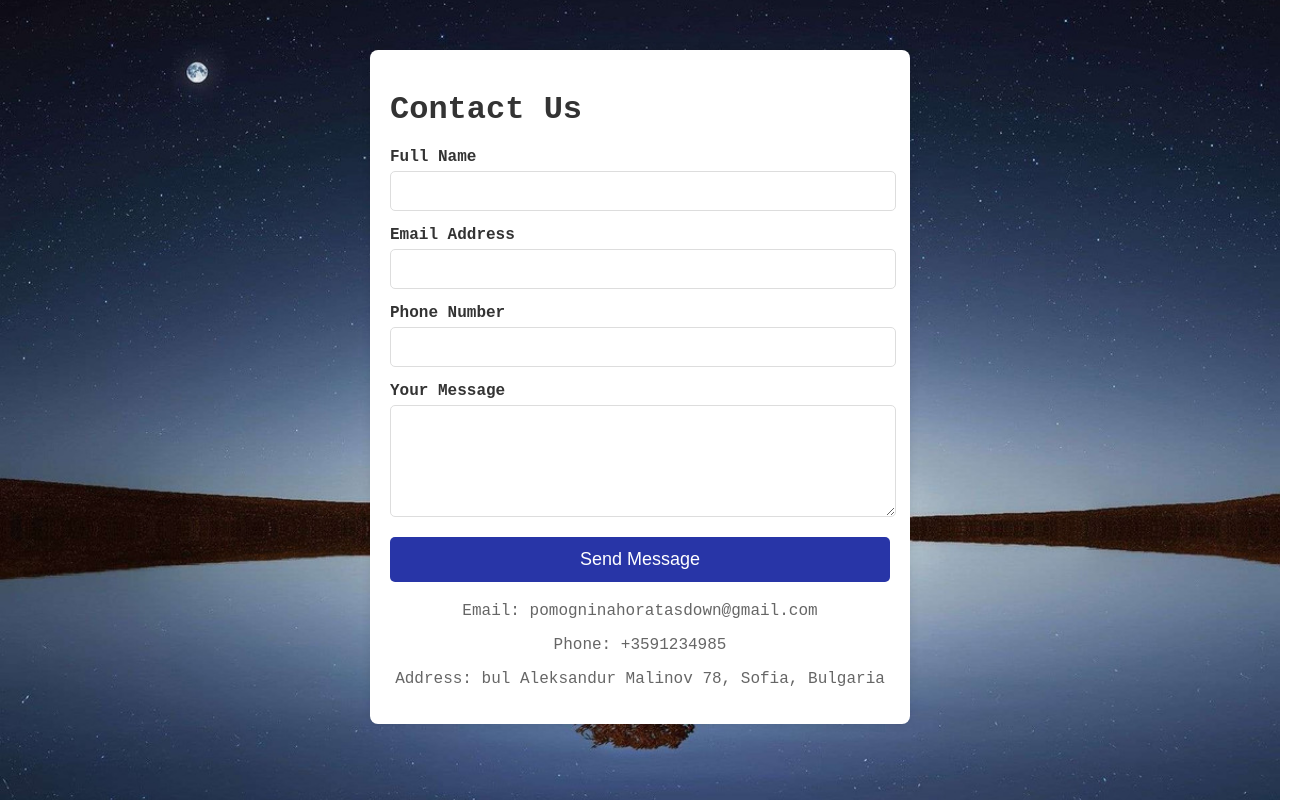
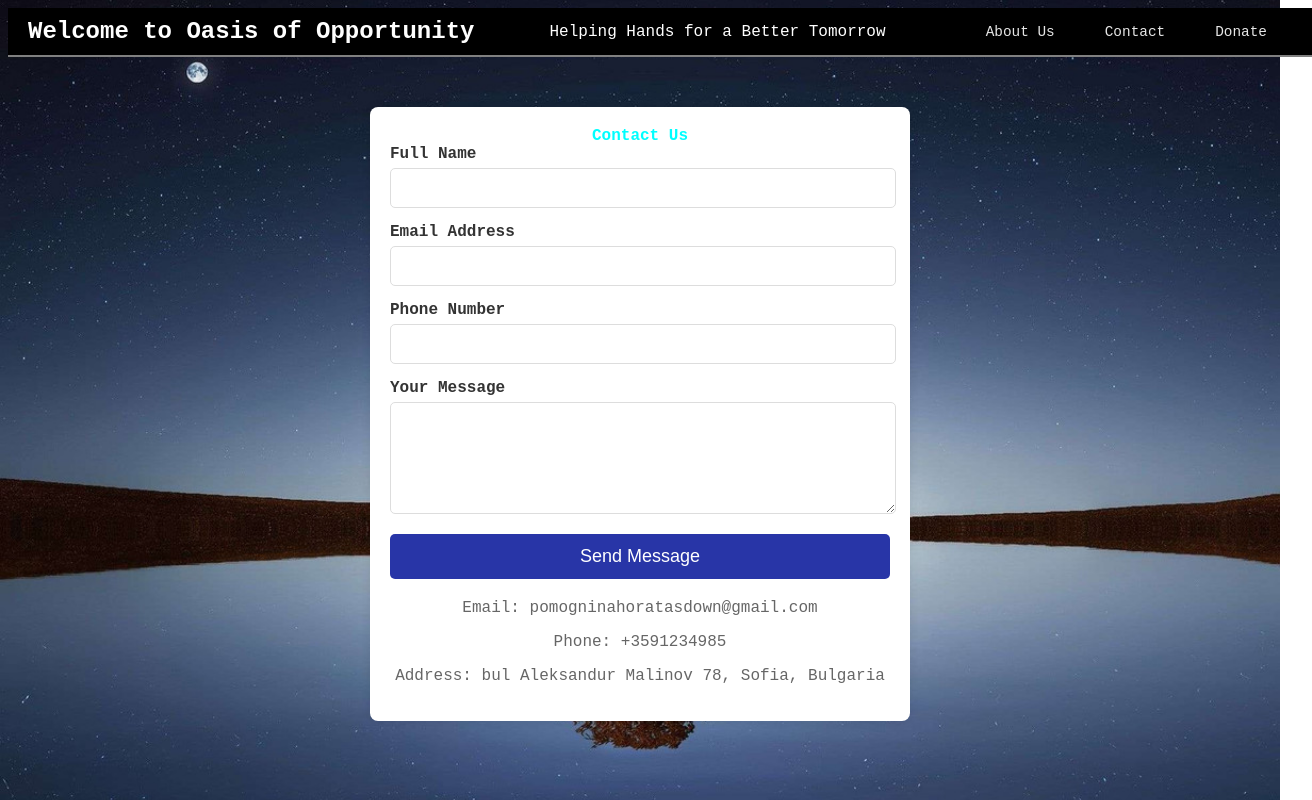
Before and after one commit to Damandundel/JsProject, a plain HTML site: page contact.html in a window 1280 px wide. Shown: the whole page, 1312 px wide, since content can reach past the window. Drawn offline with Linux system fonts and the light colour scheme.

Commit message:
Na nasi buttonite

```diff
--- a/contact.html
+++ b/contact.html
@@ -7,9 +7,23 @@
   <link rel="stylesheet" href="contactCss.css">
 </head>
 <body>
+  <header>
+    <h1>Welcome to Oasis of Opportunity</h1>
+        <p>Helping Hands for a Better Tomorrow</p>
+        <div class="nav-links">
 
+            <ul>
+                <li><a href="about.html">About Us</a></li>
+               <li><a href="contact.html">Contact</a></li>
+                <li><a href="donatebutton.html">Donate</a></li>
+            </ul>
+
+        </div>
+</header>
   <div class="contact-container">
-    <h1>Contact Us</h1>
+    <center>
+    <strong>Contact Us</strong>
+    </center>
     <form action="submit_form.php" method="post">
       <div class="form-group">
         <label for="name">Full Name</label>
--- a/contactCss.css
+++ b/contactCss.css
@@ -1,23 +1,53 @@
 header {
-  background-color: aquamarine;
-  color: black;
-  padding: 1%;
-  text-align: center;
+  background-color: #000;
+  color: #fff;
+  width: 100%;
+  padding: 10px 20px;
+  display: flex;
+  align-items: center;
+  justify-content: space-between;
+  border-bottom: 2px solid rgba(255, 255, 255, 0.5);
+  position: relative;
 }
 
-.nav-links {
-  margin-top: 10px;
+header h1 {
+  font-size: 1.5em;
+  text-align: left;
+  margin: 0;
+}
+
+header p {
+  font-size: 1em;
+  margin: 0;
+  text-align: center;
+  flex: 1;
+}
+
+.nav-links ul {
+  list-style: none;
+  display: flex;
+  justify-content: flex-end;
+  margin: 0;
+  padding: 0;
+}
+
+.nav-links li {
+  margin: 0 10px;
 }
 
 .nav-links a {
-  margin: 0 10px;
   text-decoration: none;
-  color: black;
-  font-weight: bold;
+  background-color: transparent;
+  color: rgba(255, 255, 255, 0.9);
+  padding: 5px 15px;
+  border-radius: 5px;
+  transition: background-color 0.3s ease, color 0.3s ease;
+  font-size: 0.9em;
 }
 
 .nav-links a:hover {
-  text-decoration: underline;
+  background-color: rgba(255, 255, 255, 0.9);
+  color: #000;
 }
 
 body {
```
